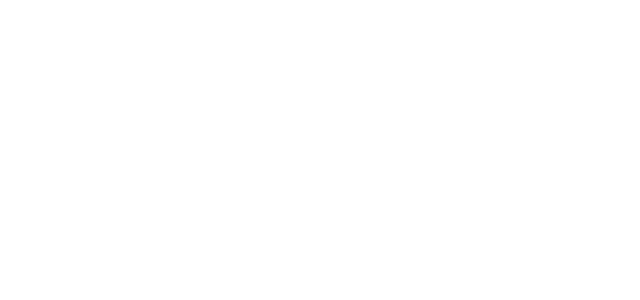
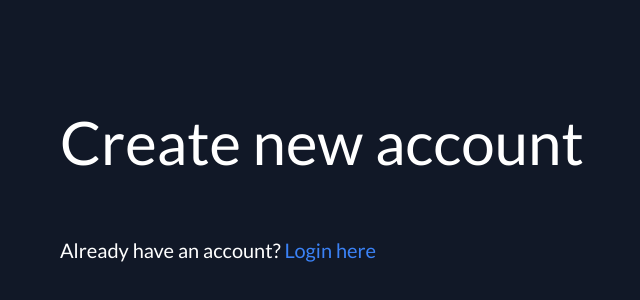
Before and after one commit to kakalition/writo, a React (Vite) app in the folder frontend/: page /register in a window 1280 px wide. Before the commit this address had no page. Shown: the part 212-512 px from the top of the page, without its empty margins (36-676 px from the left). Built offline with nearby package versions, Linux system fonts and the light colour scheme.

Commit message:
Modify AuthContainerComponent to use Tailwind

```diff
--- a/frontend/src/common-component/AuthContainerComponent.tsx
+++ b/frontend/src/common-component/AuthContainerComponent.tsx
@@ -1,6 +1,4 @@
 import React from 'react';
-import { createUseStyles } from 'react-jss';
-import { BackgroundStyles, FontStyles, SpacerStyles } from './JSSUtilities';
 
 type Params = {
   heading: string,
@@ -10,46 +8,20 @@ type Params = {
   children: React.ReactNode
 };
 
-const AuthStyles = createUseStyles({
-  pageClass: {
-    padding: '0 5vw 0 5vw',
-  },
-  textClass: {
-    color: 'white',
-    fontSize: '6rem',
-  },
-  bottomTextClass: {
-    color: 'white',
-    fontSize: '1.1rem',
-  },
-  hyperlink: {
-    color: '#7EA2FF',
-    textDecoration: 'underline',
-    textUnderlineOffset: '2px',
-    borderColor: 'transparent',
-    backgroundColor: 'transparent',
-  },
-});
-
 export default function AuthContainerComponent({
   heading, alternativeText, alternativeActionText, alternativeAction, children,
 }: Params) {
-  const spacerStyles = SpacerStyles();
-  const fontStyles = FontStyles();
-  const backgroundStyles = BackgroundStyles();
-  const authStyles = AuthStyles();
-
   return (
-    <div className={`d-flex flex-column align-items-start justify-content-center vh-100 vw-100 ${authStyles.pageClass} ${backgroundStyles.bgDark}`}>
-      <h1 className={`${fontStyles.lato} ${authStyles.textClass}`}>{heading}</h1>
-      <div className={spacerStyles.h4} />
+    <div className="flex flex-col justify-center items-start px-24 w-screen h-screen bg-gray-900">
+      <h1 className="text-6xl text-white font-lato">{heading}</h1>
+      <div className="h-8" />
       {children}
-      <div className={spacerStyles.h4} />
-      <p className={authStyles.bottomTextClass}>
+      <div className="h-8" />
+      <p className="text-xl text-white font-lato">
         {alternativeText}
         {' '}
         <button
-          className={authStyles.hyperlink}
+          className="text-xl text-blue-500 font-lato"
           type="button"
           onClick={alternativeAction}
         >
--- a/frontend/src/main.tsx
+++ b/frontend/src/main.tsx
@@ -3,6 +3,7 @@ import React, { useEffect } from 'react';
 import ReactDOM from 'react-dom/client';
 import { BrowserRouter, Route, Routes } from 'react-router-dom';
 import HomePage from './features/homepage/HomePage';
+import RegisterPage from './features/register/RegisterPage';
 import './index.css';
 
 axios.defaults.withCredentials = true;
@@ -24,9 +25,9 @@ ReactDOM.createRoot(document.getElementById('root') as Element).render(
         <Route path="/" element={<HomePage />} />
         <Route path="/test" element={<Test />} />
         <Route path="/logout" element={<Logout />} />
-        {/*         <Route path="/login" element={<LoginPage />} />
+        {/*         <Route path="/login" element={<LoginPage />} /> */}
         <Route path="/register" element={<RegisterPage />} />
-        <Route path="/app" element={<NoteListPage />} />  */}
+        {/*         <Route path="/app" element={<NoteListPage />} /> */}
       </Routes>
     </BrowserRouter>
   </React.StrictMode>,
```
Also changed, not shown: frontend/src/features/register/RegisterPage.tsx (+3 -10 lines).
